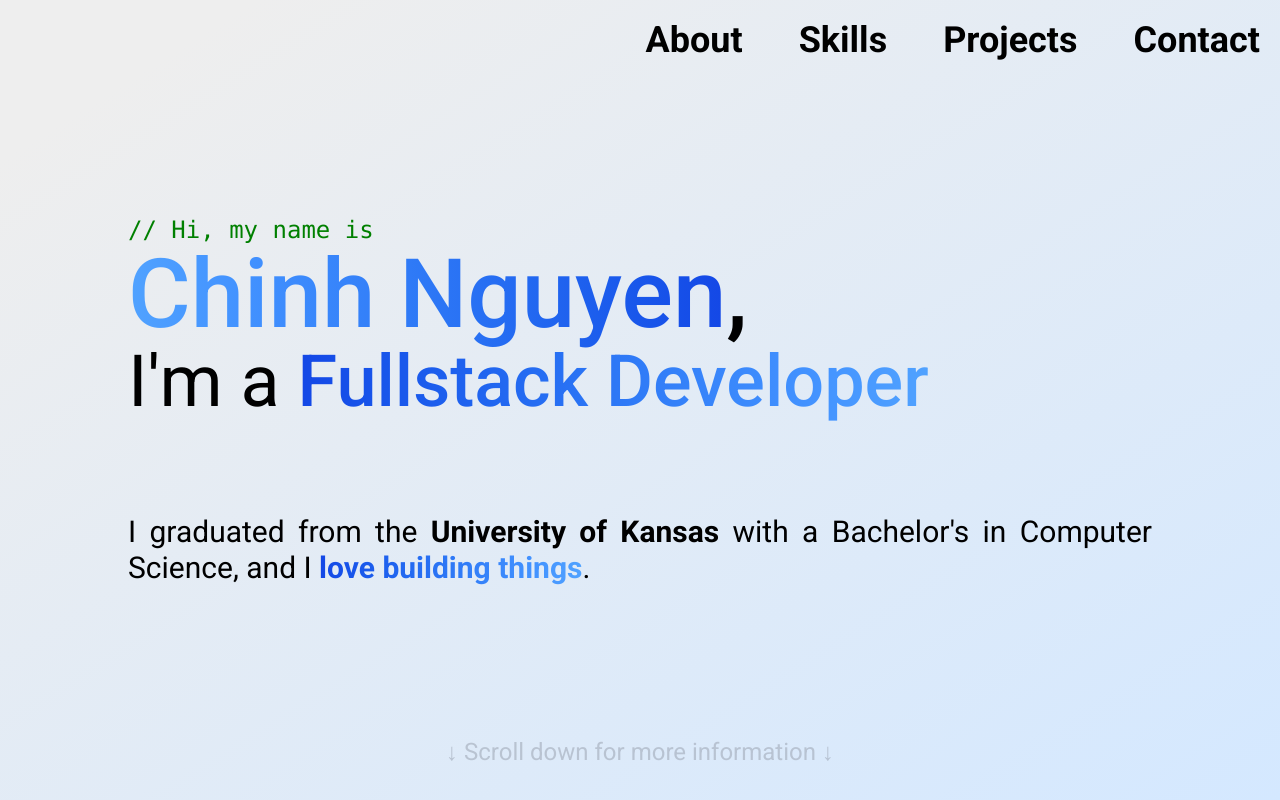
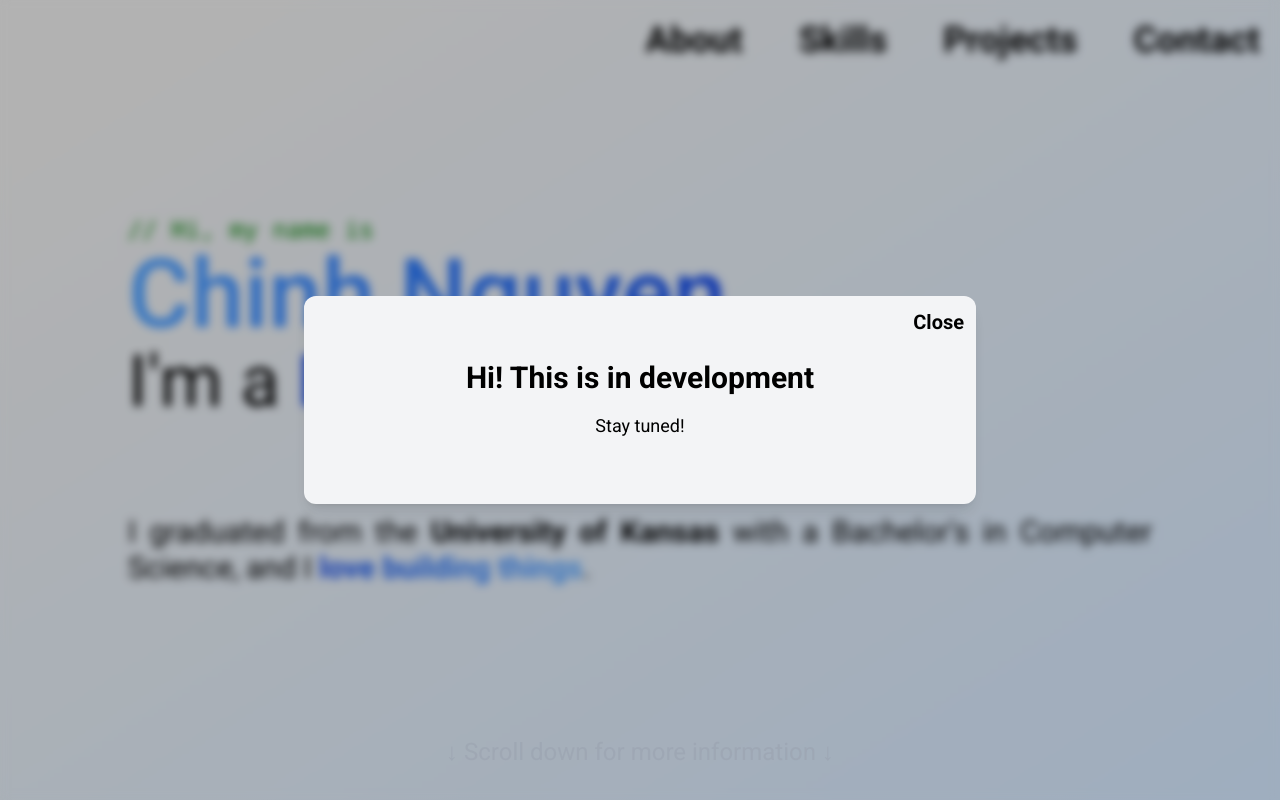
Before and after one commit to NguyenHChinh/nguyenhchinh.github.io, a React (Vite) app: page / in a window 1280 px wide. Both pictures are taken after a click on the button "About". Shown: the top 800 px of the page. Built offline with nearby package versions, Linux system fonts and the light colour scheme.

Commit message:
feat: modal created, Navbar's "About" and "Contact" now reveal modal

```diff
--- a/src/App.jsx
+++ b/src/App.jsx
@@ -1,7 +1,12 @@
 import { useState, useEffect } from 'react';
+
+// Components
 import Navbar from './components/Navbar'
 import CommentLine from './components/CommentLine'
 import Skill from './components/Skill'
+import Modal from './components/Modal'
+
+// Icons
 import javascriptIcon from './icons/javascript.png'
 import pythonIcon from './icons/python.png'
 import cppIcon from './icons/cpp.png'
@@ -34,6 +39,8 @@ function App() {
   const [atTop, setAtTop] = useState(true);
   const [windowHeight, setWindowHeight] = useState(window.innerHeight);
 
+  const [isModalOpen, setIsModalOpen] = useState(false);
+
   useEffect(() => {
     function handleScroll() {
       setAtTop(window.scrollY === 0);
@@ -54,7 +61,18 @@ function App() {
 
   return (
     <div className='App'>
-      <Navbar />
+      <Navbar onContactClick={() => setIsModalOpen(true)}/>
+
+      {/* Modal */}
+      {isModalOpen && (
+        <div className='fixed inset-0 z-50 flex items-center justify-center bg-black/25 backdrop-blur-[5px]'
+          onClick={() => setIsModalOpen(false)}>
+          <div className='w-full max-w-2xl'
+          onClick={(e) => e.stopPropagation()}>
+            <Modal onClose={() => setIsModalOpen(false)}/>
+          </div>
+        </div>
+      )}
 
       {/* Title screen */}
       <div className='hero-container w-4/5'>
--- /dev/null
+++ b/src/components/Modal.jsx
@@ -0,0 +1,19 @@
+import { useState, useEffect } from 'react';
+
+function Modal({ onClose}) {
+
+    return(
+        <div className='bg-gray-100 pt-16 pb-16 rounded-xl shadow-lg text-black relative'>
+            <button onClick={onClose}
+                className='absolute top-3 right-3 text-xl font-bold hover:text-red-500'>
+                Close
+            </button>
+            <div className='text-center'>
+                <h2 className='text-3xl font-bold mb-4'>Hi! This is in development</h2>
+                <p className='text-lg'>Stay tuned!</p>
+            </div>
+        </div>
+    )
+}
+
+export default Modal;
--- a/src/components/Navbar.jsx
+++ b/src/components/Navbar.jsx
@@ -1,6 +1,6 @@
 import { useEffect, useState } from 'react';
 
-function Navbar() {
+function Navbar({ onContactClick }) {
     const [visible, setVisible] = useState(true);
 
     useEffect(() => {
@@ -16,10 +16,8 @@ function Navbar() {
     function handleClick(section) {
         switch (section) {
             case 'about':
-                console.log('about clicked.');
-                break;
             case 'contact':
-                console.log('contact clicked.');
+                onContactClick();
                 break;
             case 'projects':
             case 'skills':
```
